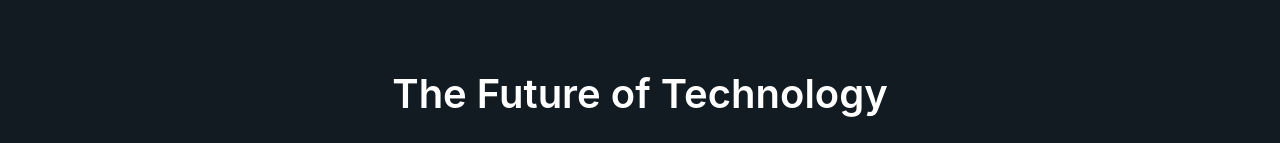
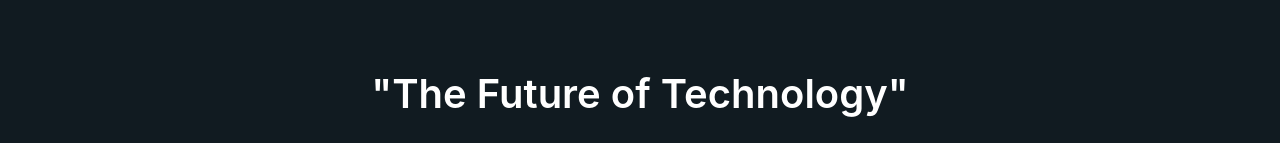
Before and after one commit to SajiburMunna/blog-posts-timeline, a React (Vite) app: page / in a window 1280 px wide. Shown: the part 126-269 px from the top of the page. Built offline with nearby package versions, Linux system fonts and the light colour scheme; no server answers.

Commit message:
refactor(comp): props drilling reduce

```diff
--- /dev/null
+++ b/src/components/Avatar/index.tsx
@@ -0,0 +1,15 @@
+import clsx from "clsx";
+import { PropsWithChildren } from "react";
+
+function Avatar({
+  children,
+  className,
+}: PropsWithChildren<{ className?: string }>) {
+  const classNames = clsx(
+    "flex justify-center items-center h-10 w-10 rounded-full bg-[#141F26] font-semibold",
+    className
+  );
+  return <div className={classNames}>{children}</div>;
+}
+
+export default Avatar;
--- a/src/features/timeline/components/Post.tsx
+++ b/src/features/timeline/components/Post.tsx
@@ -19,33 +19,34 @@ function Post({
 
 export default Post;
 
-Post.UserName = function UserName({ userName }: { userName: string }) {
-  return (
-    <div className="flex items-center space-x-2 mb-4">
-      <div className="flex justify-center items-center h-10 w-10 rounded-full bg-[#141F26]">
-        <p className="font-semibold">{userName?.split("")[0]}</p>
-      </div>
-      <p className="text-[#E6E6E6] font-normal text-base leading-[19px]">
-        {userName}
-      </p>
-    </div>
-  );
+Post.User = function User({
+  className,
+  children,
+}: PropsWithChildren<{ className?: string }>) {
+  const classNames = clsx("flex items-center gap-2 mb-4", className);
+  return <div className={classNames}>{children}</div>;
 };
 
-Post.Title = function Title({ title }: { title: string }) {
-  return (
-    <h2 className="font-semibold text-xl leading-6 text-white mb-2">{title}</h2>
+Post.Title = function Title({
+  children,
+  className,
+}: PropsWithChildren<{ className?: string }>) {
+  const classNames = clsx(
+    "font-semibold text-xl leading-6 text-white mb-2",
+    className
   );
+  return <h2 className={classNames}>{children}</h2>;
 };
 
 Post.Description = function Description({
-  description,
-}: {
-  description: string;
-}) {
-  return (
-    <p className="text-base font-normal text-[#E6E6E6] leading-5">
-      {description}
-    </p>
+  children,
+  className,
+}: PropsWithChildren<{
+  className?: string;
+}>) {
+  const classNames = clsx(
+    "text-base font-normal text-[#E6E6E6] leading-5",
+    className
   );
+  return <p className={classNames}>{children}</p>;
 };
--- a/src/features/timeline/components/TimelineHeader.tsx
+++ b/src/features/timeline/components/TimelineHeader.tsx
@@ -1,3 +1,4 @@
+import clsx from "clsx";
 import { PropsWithChildren } from "react";
 
 function TimelineHeader({ children }: PropsWithChildren<unknown>) {
@@ -10,22 +11,24 @@ function TimelineHeader({ children }: PropsWithChildren<unknown>) {
 
 export default TimelineHeader;
 
-TimelineHeader.Title = function Title({ title }: { title: string }) {
-  return (
-    <h1 className="font-semibold text-[40px] leading-[48px] text-center text-white">
-      {title}
-    </h1>
+TimelineHeader.Title = function Title({
+  children,
+  className,
+}: PropsWithChildren<{ className?: string }>) {
+  const classNames = clsx(
+    "font-semibold text-[40px] leading-[48px] text-center text-white",
+    className
   );
+  return <h1 className={classNames}>{children}</h1>;
 };
 
 TimelineHeader.Description = function Description({
-  description,
-}: {
-  description: string;
-}) {
-  return (
-    <p className="font-normal text-center text-base leading-5 text-[#E6E6E6]">
-      {description}
-    </p>
+  children,
+  className,
+}: PropsWithChildren<{ className?: string }>) {
+  const classNames = clsx(
+    "font-normal text-center text-base leading-5 text-[#E6E6E6]",
+    className
   );
+  return <p className={classNames}>{children}</p>;
 };
--- a/src/features/timeline/index.tsx
+++ b/src/features/timeline/index.tsx
@@ -9,6 +9,7 @@ import TimelineHeader from "./components/TimelineHeader";
 import { getUsers } from "../../services/users";
 import { getPosts } from "../../services/posts";
 import PostSkeleton from "./components/PostSkeleton";
+import Avatar from "../../components/Avatar";
 
 function TimeLine() {
   const [visiblePosts, setVisiblePosts] = useState<number>(10);
@@ -37,8 +38,12 @@ function TimeLine() {
   return (
     <TimelineContainer className="mt-[96px]">
       <TimelineHeader>
-        <TimelineHeader.Title title="The Future of Technology" />
-        <TimelineHeader.Description description="The rapid advancements in technology have significantly impacted various industries. In this post, we will explore how technology is shaping the future and what trends to watch out for." />
+        <TimelineHeader.Title>"The Future of Technology"</TimelineHeader.Title>
+        <TimelineHeader.Description>
+          The rapid advancements in technology have significantly impacted
+          various industries. In this post, we will explore how technology is
+          shaping the future and what trends to watch out for.
+        </TimelineHeader.Description>
       </TimelineHeader>
       <BlogPostContainer title="Internet of Things (IoT)" className="mt-[96px]">
         <PostLayout
@@ -50,13 +55,19 @@ function TimeLine() {
           ) : (
             sortedPosts?.slice(0, visiblePosts).map((post, index) => {
               const user = getUserById(post.userId);
+              const userAvatarContent = user?.username?.split("")[0];
               if (!user) return null;
               return (
                 <div className="mb-4">
                   <Post key={index} className="break-inside-avoid">
-                    <Post.UserName userName={user.username} />
-                    <Post.Title title={post.title} />
-                    <Post.Description description={post.body} />
+                    <Post.User>
+                      <Avatar>{userAvatarContent}</Avatar>
+                      <p className="text-[#E6E6E6] text-base leading-[19px]">
+                        {user.username}
+                      </p>
+                    </Post.User>
+                    <Post.Title>{post.title}</Post.Title>
+                    <Post.Description>{post.body}</Post.Description>
                   </Post>
                 </div>
               );
```
